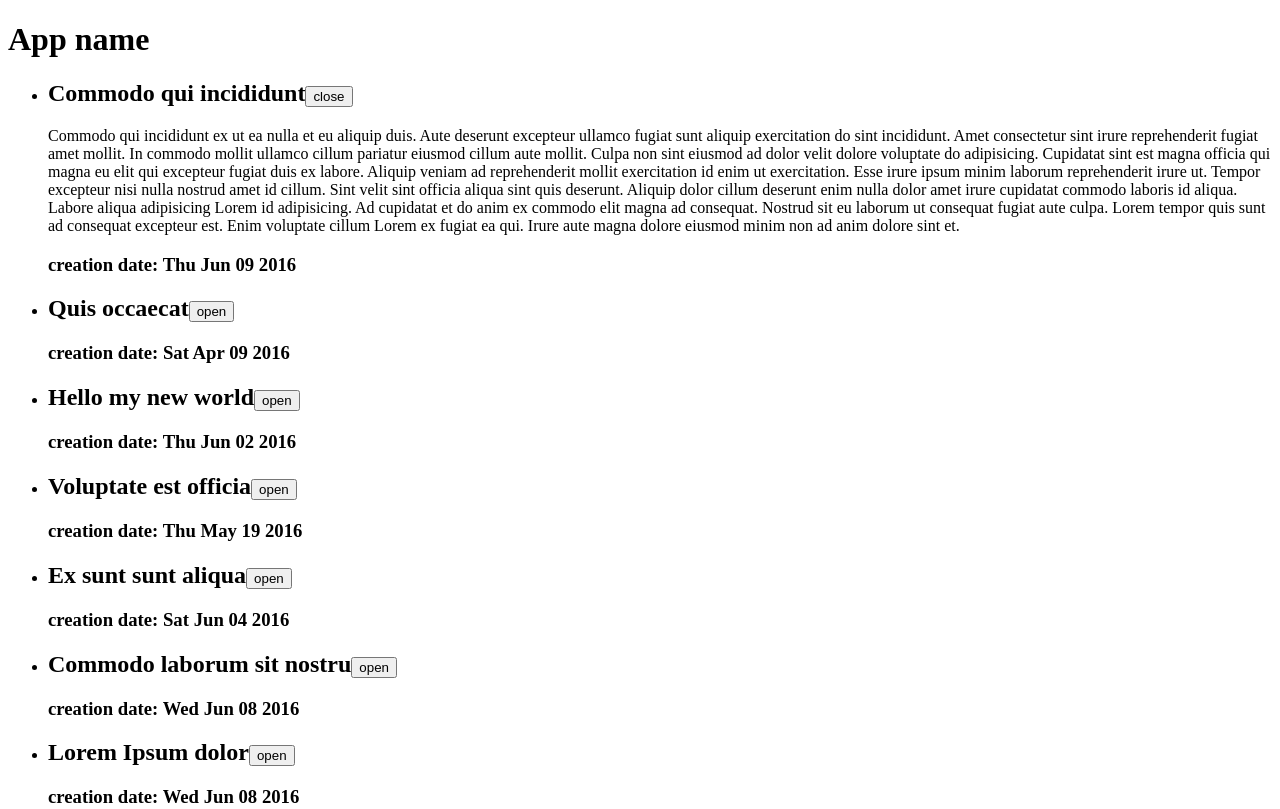
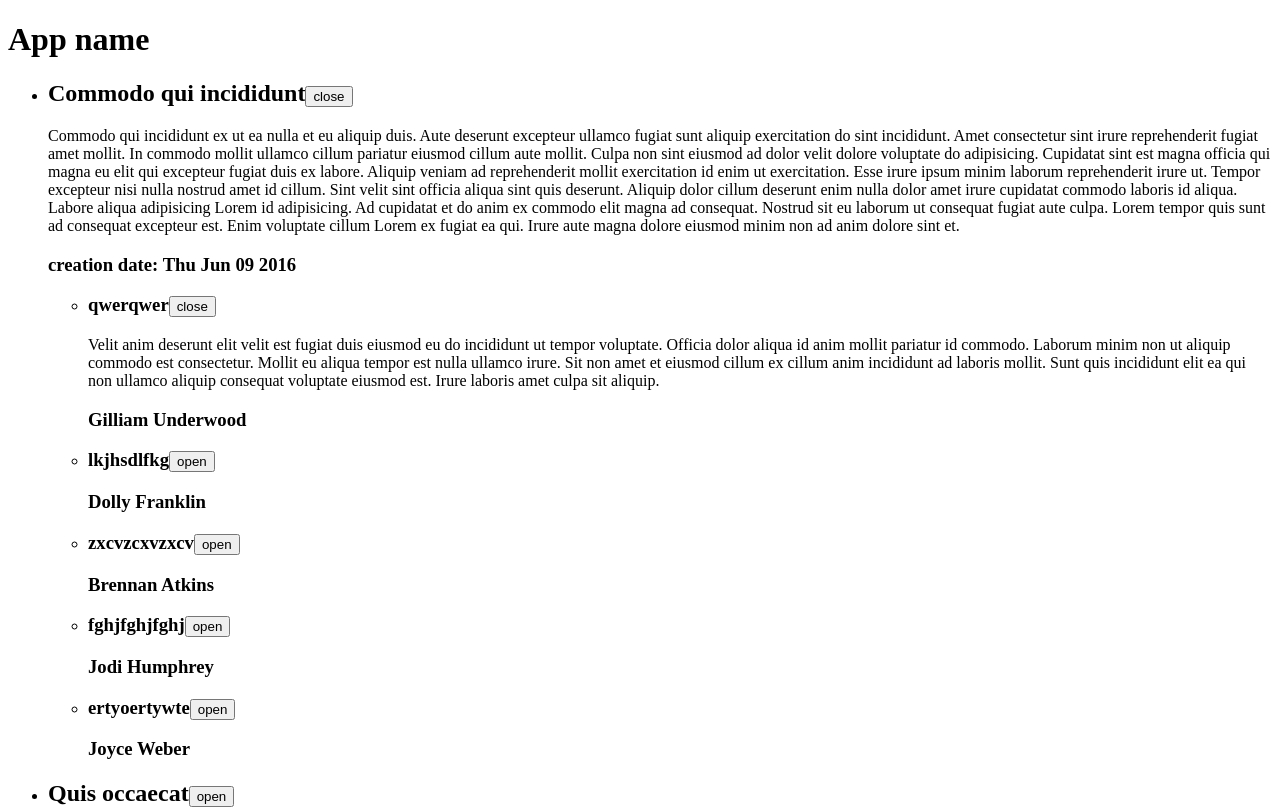
Before and after one commit to romabelka/basic-react-11-01, a React app: page / in a window 1280 px wide. Shown: the top 809 px of the page. Built offline with nearby package versions, Linux system fonts and the light colour scheme.

Commit message:
comments list

```diff
--- a/src/components/Article.js
+++ b/src/components/Article.js
@@ -1,4 +1,5 @@
 import React, {Component} from 'react'
+import CommentList from './CommentList'
 
 class Article extends Component {
     constructor(props) {
@@ -38,6 +39,7 @@ class Article extends Component {
         const {article} = this.props
 //        if (this.state.isOpen) throw new Error()
         const body = this.state.isOpen && <section>{article.text}</section>
+        const comments = article.comments && <CommentList comments = {article.comments} />
         return (
             <div>
                 <h2>
@@ -48,6 +50,7 @@ class Article extends Component {
                 </h2>
                 {body}
                 <h3>creation date: {(new Date(article.date)).toDateString()}</h3>
+                {comments}
             </div>
         )
     }
--- /dev/null
+++ b/src/components/Comment.js
@@ -0,0 +1,37 @@
+import React, {Component} from 'react'
+
+class Comment extends Component {
+    constructor(props) {
+        super(props)
+
+        this.state = {
+            isOpen: props.defaultOpen
+        }
+    }
+
+    render() {
+        const {comment} = this.props
+        const body = this.state.isOpen && <section>{comment.text}</section>
+        return (
+            <div>
+                <h3>
+                    {comment.id}
+                    <button onClick={this.handleClick}>
+                        {this.state.isOpen ? 'close' : 'open'}
+                    </button>
+                </h3>
+                {body}
+                <h3>{comment.user}</h3>
+            </div>
+        )
+    }
+
+    handleClick = () => {
+        this.setState((state) => ({
+            isOpen: !state.isOpen
+        }))
+    }
+}
+
+
+export default Comment
--- /dev/null
+++ b/src/components/CommentList.js
@@ -0,0 +1,17 @@
+import React, { Component } from 'react'
+import Comment from './Comment'
+
+class CommentList extends Component {
+    render() {
+        const commentElements = this.props.comments.map((comment, index) => <li key={comment.id}>
+            <Comment comment = {comment} defaultOpen = {index === 0}/>
+        </li>)
+        return (
+            <ul>
+                {commentElements}
+            </ul>
+        )
+    }
+}
+
+export default CommentList
```
Also changed, not shown: 1 other file (tests, documents, lock files or other folders).
